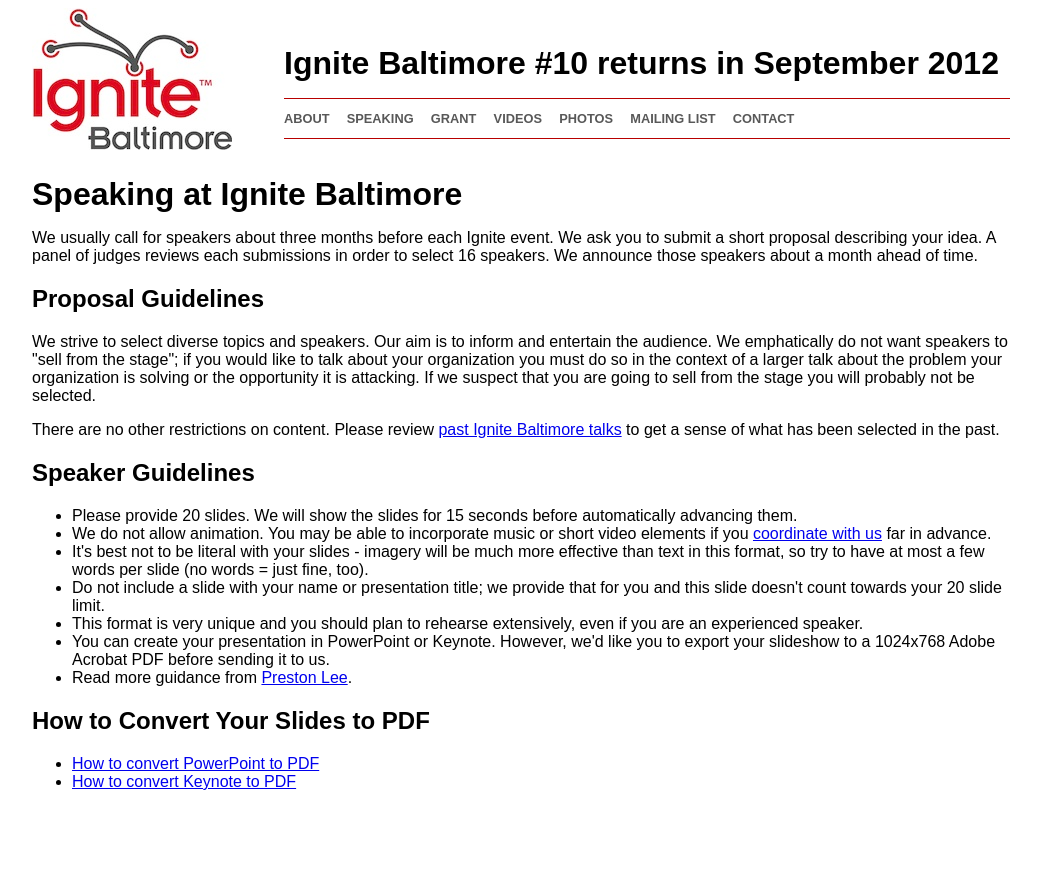
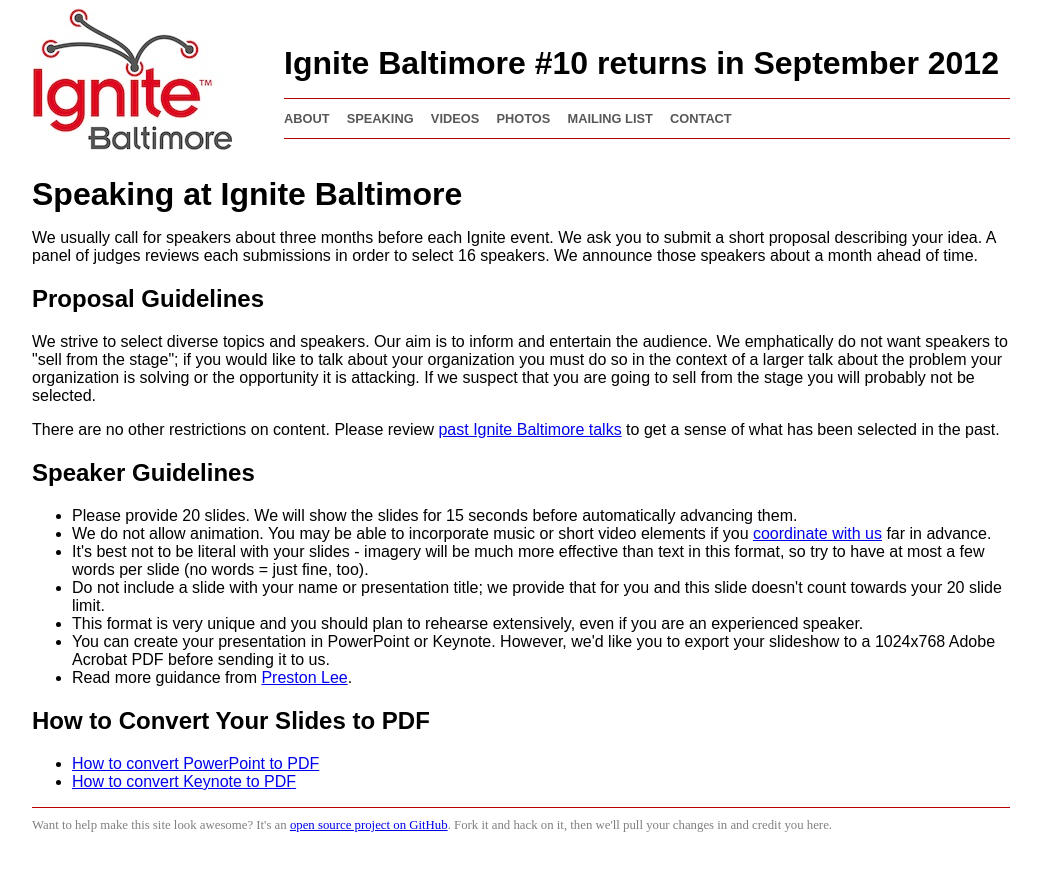
Before and after one commit to ignitebaltimore/ignitebaltimore.github.com, a Jekyll site: the page built from speaking.html, in a window 1280 px wide. Shown: the top 871 px of the page, without its empty margins (119-1160 px from the left). Built offline with Jekyll 4.4.1, drawn with Linux system fonts in a browser that asks for light colours.

Commit message:
flesh out remaining pages

```diff
--- /dev/null
+++ b/_includes/social_media.html
@@ -0,0 +1,4 @@
+<ul class="row">
+  <li><a href="http://twitter.com/ignitebaltimore">@ignitebaltimore</a> on Twitter</li>
+  <li><a href="http://facebook.com/ignitebaltimore">Ignite Baltimore Facebook page</a></li>
+</ul>
--- a/_layouts/default.html
+++ b/_layouts/default.html
@@ -22,7 +22,7 @@
         <div class="col8">
           <a href="about">ABOUT</a>
           <a href="speaking">SPEAKING</a>
-          <a href="grant">GRANT</a>
+          <!--<a href="grant">GRANT</a>-->
           <a href="http://youtube.com/ignitebaltimore">VIDEOS</a>
           <a href="http://www.flickr.com/photos/ignitebaltimore/sets/">PHOTOS</a>
           <a href="mailing_list">MAILING LIST</a>
@@ -36,6 +36,9 @@
 
   {{ content }}
 
+  <p id="footer" class="row">
+  Want to help make this site look awesome? It's an <a href="https://github.com/ignitebaltimore/ignitebaltimore.github.com">open source project on GitHub</a>. Fork it and hack on it, then we'll pull your changes in and credit you here.
+  </p>
 </div>
 <script type="text/javascript">
   var _gaq=[['_setAccount','UA-9222451-1'],['_trackPageview'],['_trackPageLoadTime']];
--- a/about.html
+++ b/about.html
@@ -21,6 +21,9 @@
   <li>Read about <a href="http://www.metropolismag.com/pov/20081029/making-your-powerpoint">Elizabeth Evitts Dickinson's experience as a speaker</a></li>
 </ul>
 
+<h2 class="row">Keep In Touch</h2>
+{% include social_media.html %}
+
 <h2 class="row">Ignite Promo Video</h2>
 
 <div class="row">
--- a/css/styles.css
+++ b/css/styles.css
@@ -11,7 +11,7 @@
 
 #top_links {
   padding: 10px 0;
-  border: solid 1px #B80000;/* #C0C0C0;*/
+  border: solid 1px #B80000;
   border-width: 1px 0px;
   margin: 1em 0 1em 0;
 }
@@ -54,3 +54,13 @@
   font-size: 12px;
   font-weight: bold;
 }
+
+#footer {
+  color: gray;
+  font-size: 0.8em;
+  font-family: italic;
+  padding: 10px 0;
+  border: solid 1px #B80000;
+  border-width: 1px 0 0 0;
+  margin: 1em 0 1em 0;
+}
```
Also changed, not shown: contact.html (added, +12 -0 lines), mailing_list.html (added, +22 -0 lines).
